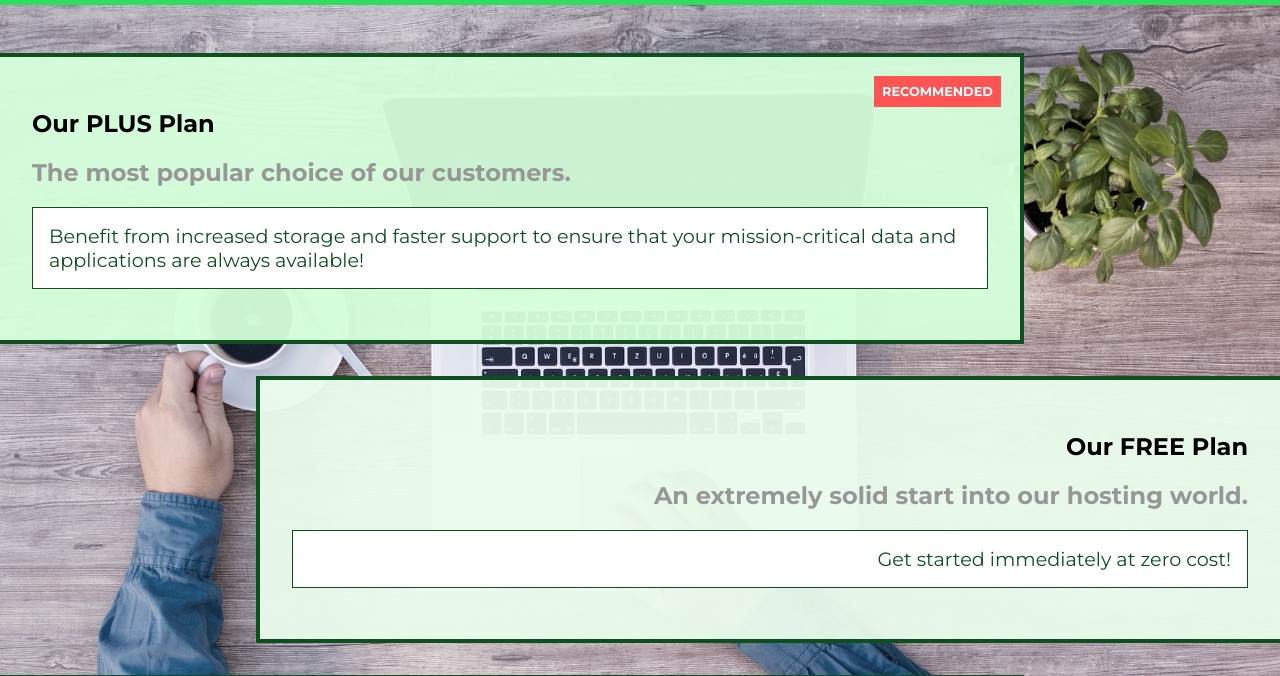
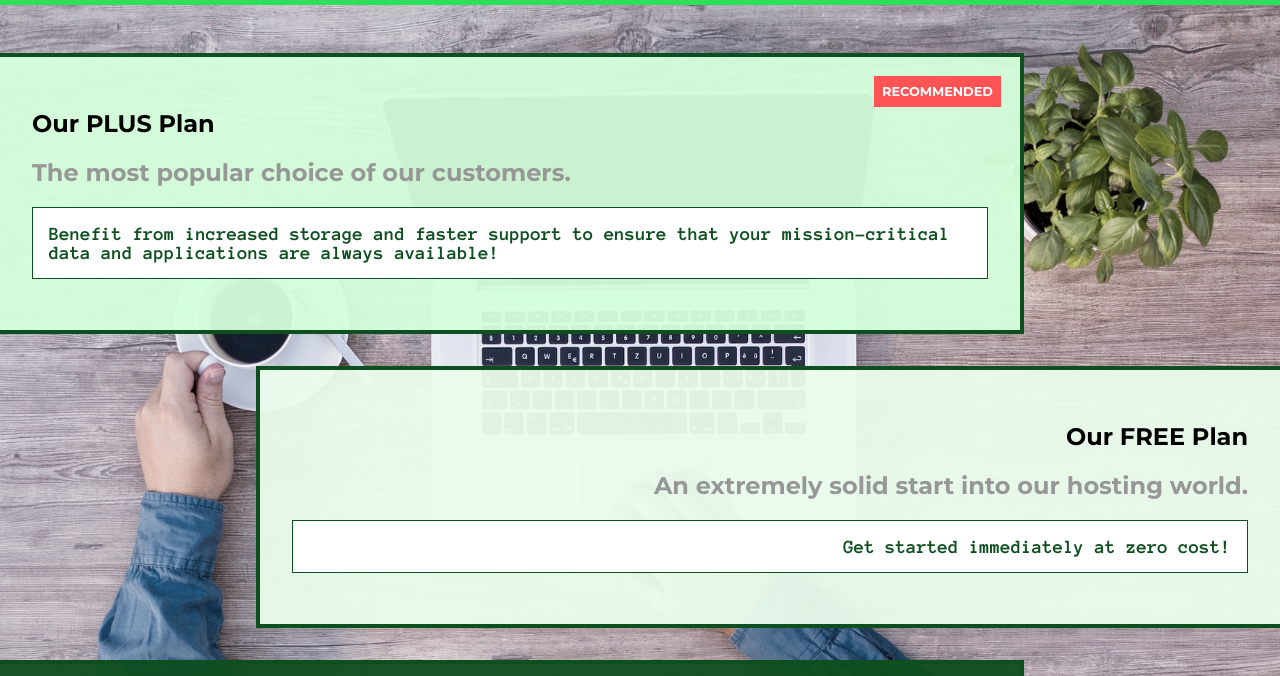
Before and after one commit to tercette/webpage-project, a plain HTML site: page packages/index.html in a window 1280 px wide. Shown: the part 51-727 px from the top of the page. Drawn offline with Linux system fonts and the light colour scheme.

Commit message:
importing our custom fonts

```diff
--- a/packages/index.html
+++ b/packages/index.html
@@ -7,7 +7,6 @@
     <meta name="viewport" content="width=device-width, initial-scale=1.0">
     <title>uHost</title>
     <link rel="shortcut icon" href="../favicon.png">
-    <link href="https://fonts.googleapis.com/css?family=Montserrat:400,700" rel="stylesheet">
     <link rel="stylesheet" href="../shared.css">
     <link rel="stylesheet" href="packages.css">
 </head>
--- a/packages/packages.css
+++ b/packages/packages.css
@@ -1,3 +1,14 @@
+@font-face {
+    font-family: "AnonymousPro";
+    src: url("anonymousPro-Regular.ttf");
+}
+
+@font-face {
+    font-family: "AnonymousPro";
+    src: url("anonymousPro-Bold.ttf");
+    font-weight: 700;
+}
+
 main {
     padding-top: 2rem;
 }
@@ -17,6 +28,7 @@ main {
     border: 4px solid #0e4f1f;
     border-left: none;
     position: relative;
+    min-width: 225px;
 }
 
 .package:hover,
@@ -54,6 +66,9 @@ main {
     font-size: 1.2rem;
     color: #0e4f1f;
     background: white;
+    font-family: "AnonymousPro", sans-serif;
+    font-weight: 700;
+
 }
 
 .clearfix {
--- a/shared.css
+++ b/shared.css
@@ -1,3 +1,7 @@
+@import url('https://fonts.googleapis.com/css2?family=Roboto:100,400,900&display=swap');
+@import url('https://fonts.googleapis.com/css2?family=Anton&display=swap');
+@import url('https://fonts.googleapis.com/css2?family=Montserrat:400,700&display=swap');
+
 * {
   box-sizing: border-box;
 }
```
Also changed, not shown: customers/index.html (+0 -1 lines), index.html (+0 -2 lines), start-hosting/index.html (+0 -1 lines), packages/anonymousPro-Bold.ttf (added), packages/anonymousPro-Regular.ttf (added).
